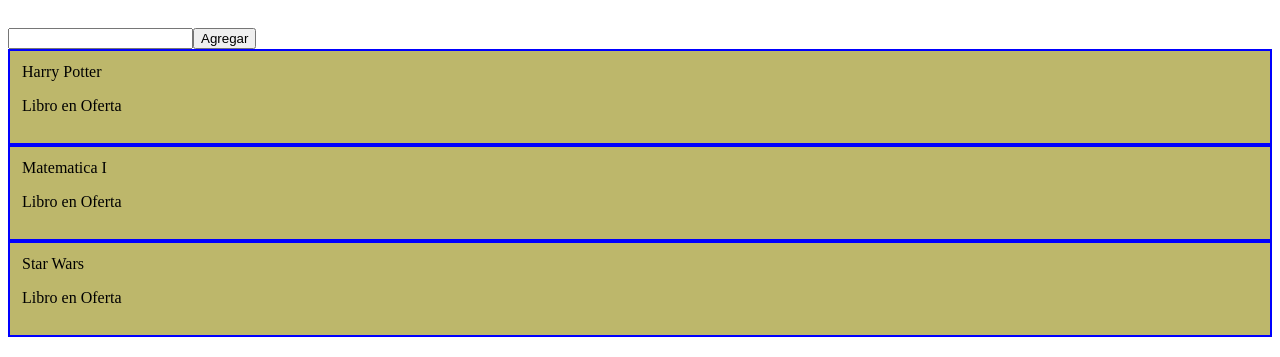
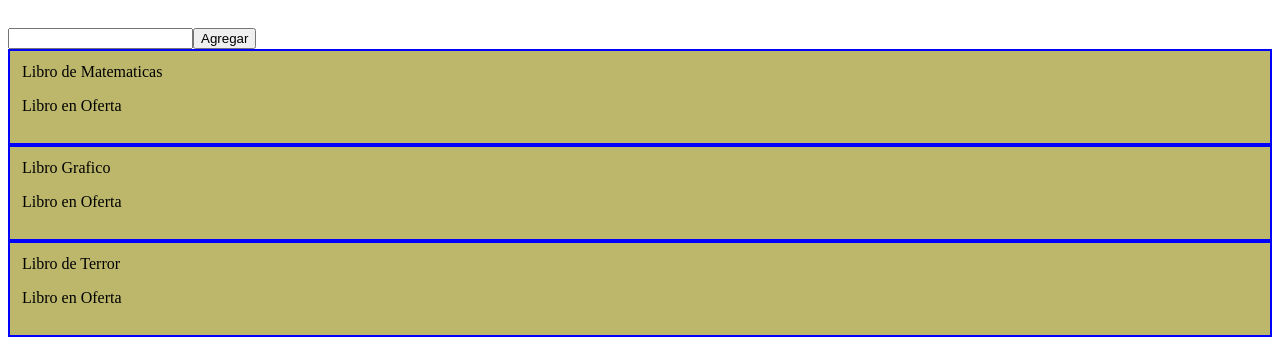
Before and after one commit to EmilianoBazanZapata/mi-web-app, an Angular app: page / in a window 1280 px wide. Shown: the part 207-564 px from the top of the page. Built offline with nearby package versions, Linux system fonts and the light colour scheme.

Commit message:
Servicios en Angular

```diff
--- a/src/app/Libros/libros.component.ts
+++ b/src/app/Libros/libros.component.ts
@@ -1,19 +1,22 @@
 import { Component } from '@angular/core';
+import { LibrosService } from '../services/libros.service';
 
 @Component({
   selector: 'app-libros',
   templateUrl: './libros.component.html',
 })
 export class LibrosComponent {
-  libros = ['Harry Potter', 'Matematica I', 'Star Wars'];
 
-  eliminarLibro(libro: string) {
-    this.libros = this.libros.filter((p) => p !== libro);
+  libros = new Array();
+
+  constructor(private librosService: LibrosService) {
+    this.libros = librosService.obtenerLibros();
   }
 
-  guardarLibro(f) {
+  eliminarLibro(libro: string) {}
+
+  guardarLibro(f: { valid: any; }) {
     if (f.valid) {
-      this.libros.push(f.value.nombreLibro);
     }
   }
 }
--- a/src/app/app.module.ts
+++ b/src/app/app.module.ts
@@ -9,6 +9,8 @@
 import { LibrosComponent } from './Libros/libros.component';
 import { LibroComponent } from './Libro/libro.component';
 
+import { LibrosService } from './services/libros.service';
+
 @NgModule({
   declarations: [
     AppComponent,
@@ -17,7 +19,7 @@
     LibroComponent,
   ],
   imports: [BrowserModule, AppRoutingModule, FormsModule],
-  providers: [],
+  providers: [LibrosService],
   bootstrap: [AppComponent],
 })
 export class AppModule {}
--- /dev/null
+++ b/src/app/services/libros.service.ts
@@ -0,0 +1,13 @@
+export class LibrosService {
+  private libros = ['Libro de Matematicas',
+                    'Libro Grafico',
+                    'Libro de Terror'];
+
+  agregarLibro(libroNombre: string) {
+    this.libros.push(libroNombre);
+  }
+
+  obtenerLibros() {
+    return [...this.libros];
+  }
+}
```
